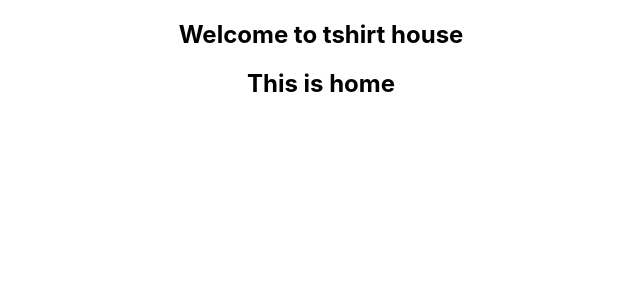
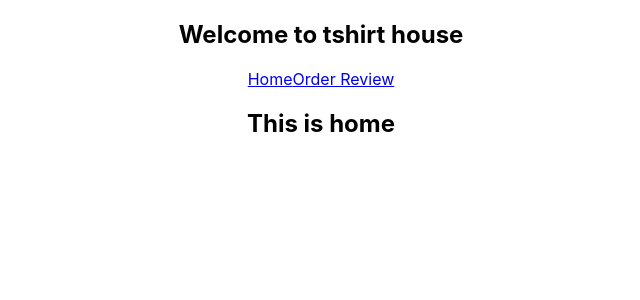
Before and after one commit to MirzaAyon/tshirt-house-react-router, a React (Create React App) app: page / in a window 1280 px wide. Shown: the top 300 px of the page, without its empty margins (319-959 px from the left). Built offline with nearby package versions, Linux system fonts and the light colour scheme.

Commit message:
home and order review btn done

```diff
--- a/src/comonents/Header/Header.js
+++ b/src/comonents/Header/Header.js
@@ -1,11 +1,13 @@
 import React from 'react';
+import { Link } from 'react-router-dom';
 
 const Header = () => {
     return (
         <div>
             <h2>Welcome to tshirt house</h2>
             <nav>
-
+                <Link to="/home">Home</Link>
+                <Link to="/orderreview">Order Review</Link>
             </nav>
         </div>
     );
```
